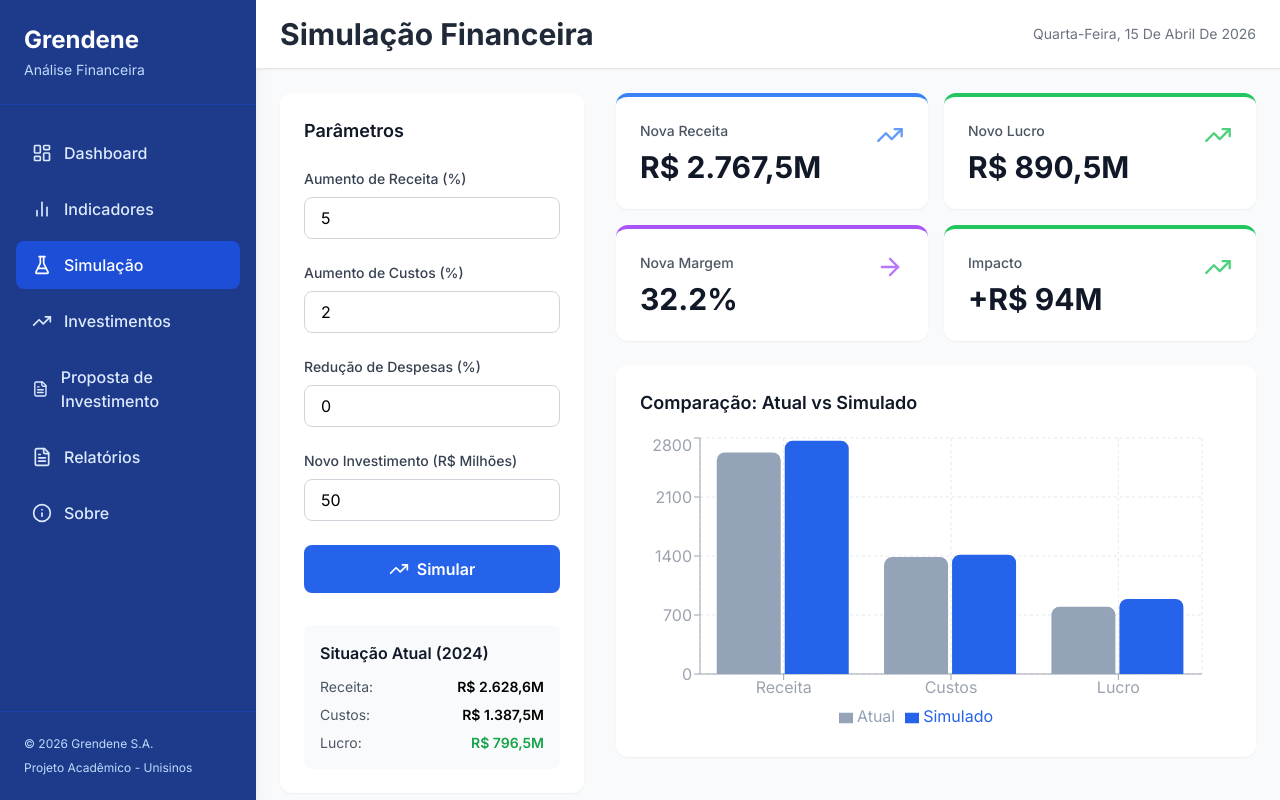
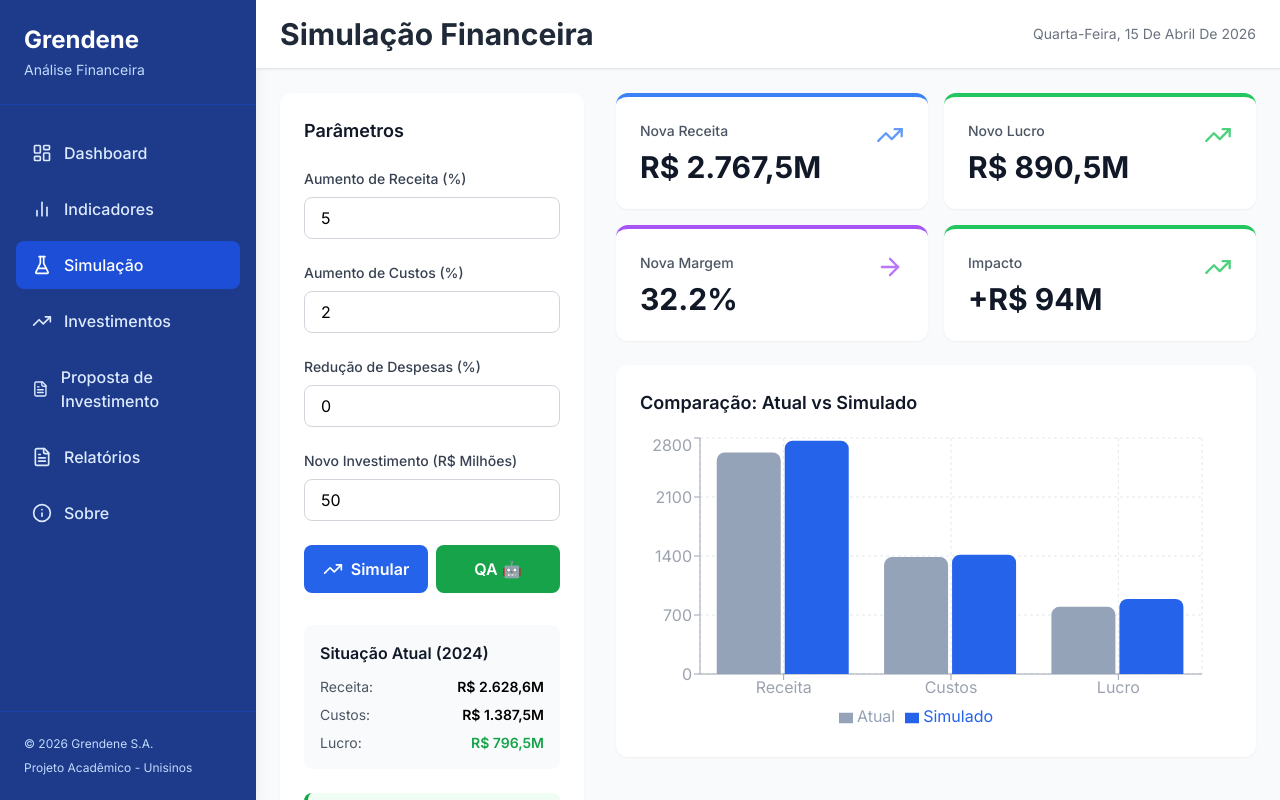
Before and after one commit to mateuskonrath-dev/Projeto-analise-financeira, a Next.js app: page /simulacao in a window 1280 px wide. Built offline with nearby package versions, Linux system fonts and the light colour scheme.

Commit message:
feat: adicionar cenário de Controle de Qualidade Automatizado na simulação (R$ 4M investimento, R$ 5.4-7.3M benefícios anuais)

```diff
--- a/app/simulacao/page.tsx
+++ b/app/simulacao/page.tsx
@@ -107,13 +107,32 @@ export default function SimulacaoPage() {
                 />
               </div>
 
+              <div className="flex gap-2">
                 <button
                   onClick={handleSimular}
-                className="w-full bg-brand-600 hover:bg-brand-700 text-white font-semibold py-3 rounded-lg transition-colors flex items-center justify-center gap-2"
+                  className="flex-1 bg-brand-600 hover:bg-brand-700 text-white font-semibold py-3 rounded-lg transition-colors flex items-center justify-center gap-2"
                 >
                   <TrendingUp size={20} />
                   Simular
                 </button>
+                <button
+                  onClick={() => {
+                    const cenarioQA = {
+                      aumentoReceita: 0,
+                      aumentoCustos: 0,
+                      reducaoDespesas: 15,
+                      novoInvestimento: 4,
+                    }
+                    setInput(cenarioQA)
+                    const result = calcularSimulacao(latestData, cenarioQA)
+                    setResultado(result)
+                  }}
+                  className="flex-1 bg-green-600 hover:bg-green-700 text-white font-semibold py-3 rounded-lg transition-colors"
+                  title="Cenário: Controle de Qualidade Automatizado (R$ 4M)"
+                >
+                  QA 🤖
+                </button>
+              </div>
             </div>
 
             {/* Dados Atuais */}
@@ -133,6 +152,17 @@ export default function SimulacaoPage() {
                   <span className="font-semibold text-green-600">{formatarMoeda(latestData.lucro)}</span>
                 </p>
               </div>
+            </div>
+
+            {/* Cenário QA */}
+            <div className="mt-6 p-4 bg-green-50 rounded-lg border-l-4 border-green-600">
+              <h4 className="font-semibold text-green-900 mb-2">🤖 Cenário: Controle de Qualidade</h4>
+              <p className="text-xs text-green-700 leading-relaxed">
+                Investimento de <strong>R$ 4 Milhões</strong> em 6 máquinas automatizadas com visão computacional. Benefícios esperados: <strong>R$ 5,4M - R$ 7,3M/ano</strong> em redução de defeitos, retrabalho e devoluções.
+              </p>
+              <p className="text-xs text-green-600 mt-2">
+                <strong>Payback:</strong> 8-10 meses | <strong>ROI:</strong> 135-182% ao ano
+              </p>
             </div>
           </div>
         </div>
```
Lines whose indentation alone changed are shown as unchanged.
